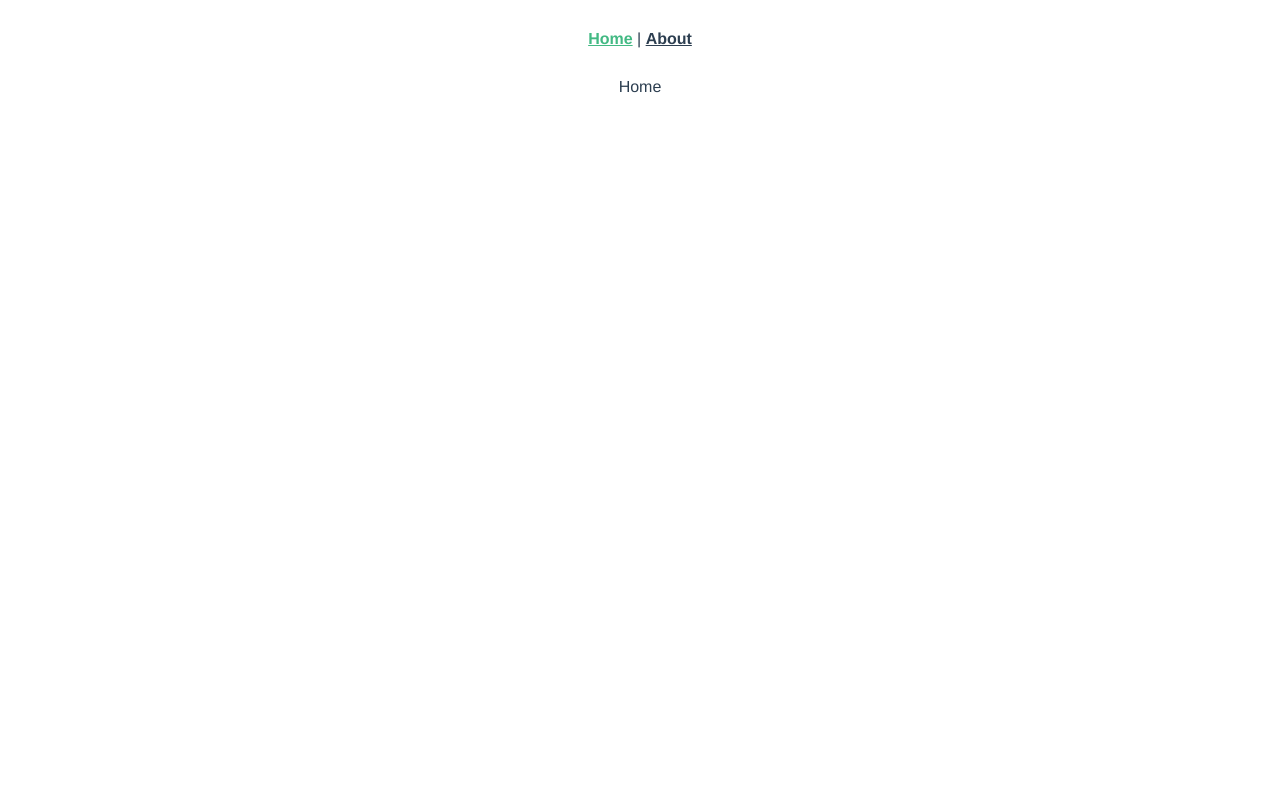
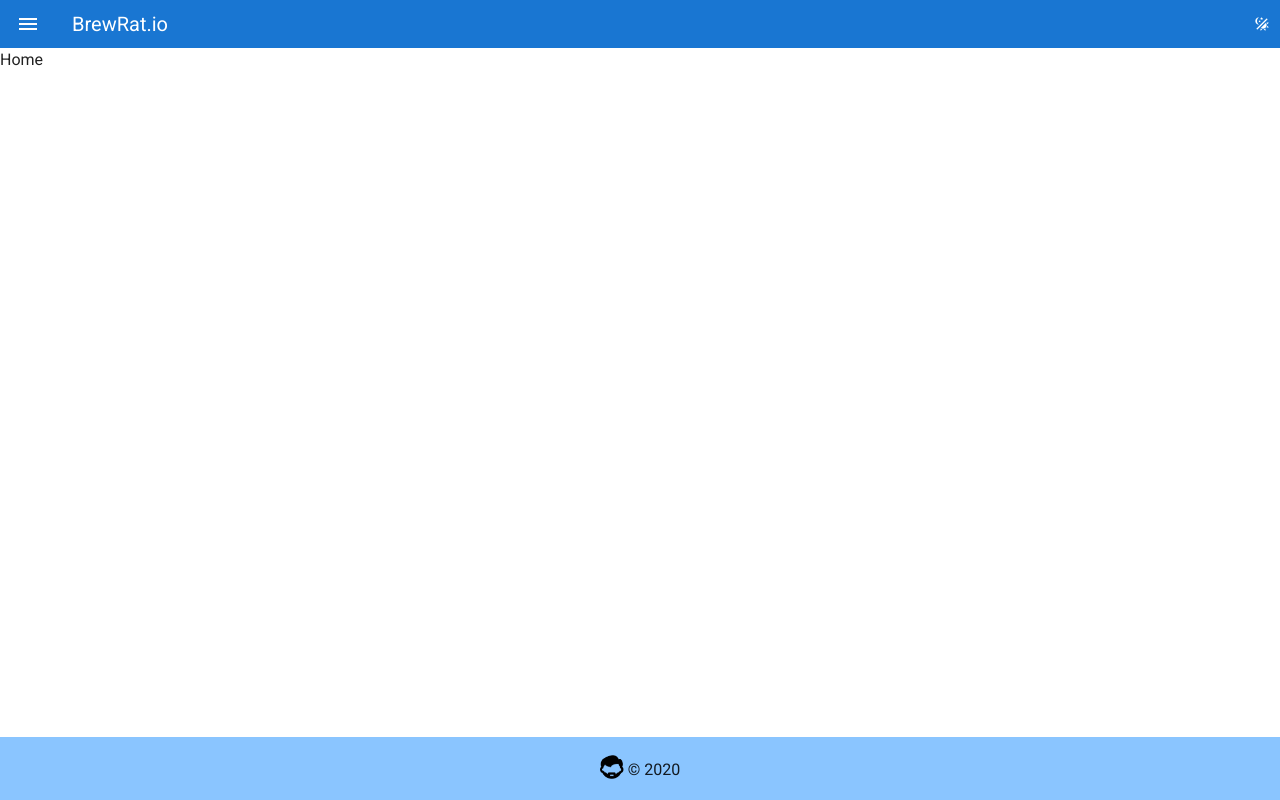
Before and after one commit to defeated/brewrat.io, a Vue app: page / in a window 1280 px wide. Built offline with nearby package versions, Linux system fonts and the light colour scheme.

Commit message:
basic layout, dark mode toggle

```diff
--- a/src/App.vue
+++ b/src/App.vue
@@ -1,32 +1,45 @@
 <template>
-  <div id="app">
-    <div id="nav">
-      <router-link to="/">Home</router-link> |
-      <router-link to="/about">About</router-link>
-    </div>
-    <router-view/>
-  </div>
+  <v-app>
+
+    <v-navigation-drawer v-model="drawer" app />
+
+    <v-app-bar app flat dark dense color="primary">
+      <v-app-bar-nav-icon @click="drawer = !drawer" />
+      <v-toolbar-title>BrewRat.io</v-toolbar-title>
+
+      <v-spacer />
+
+      <v-btn @click="$vuetify.theme.dark = !$vuetify.theme.dark" icon exact small>
+        <v-icon small>mdi-theme-light-dark</v-icon>
+      </v-btn>
+    </v-app-bar>
+
+    <v-content>
+      <router-view />
+    </v-content>
+
+    <v-footer inset app class="text-center" color="primary lighten-3">
+      <v-col class="text-center">
+        <img src="@/assets/face.png" height="24" width="24" />
+        &copy;
+        {{ new Date().getFullYear() }}
+      </v-col>
+    </v-footer>
+  </v-app>
 </template>
 
-<style>
-#app {
-  font-family: Avenir, Helvetica, Arial, sans-serif;
-  -webkit-font-smoothing: antialiased;
-  -moz-osx-font-smoothing: grayscale;
-  text-align: center;
-  color: #2c3e50;
+<script>
+export default {
+  data() {
+    return {
+      drawer: false
+    }
+  }
 }
+</script>
 
-#nav {
-  padding: 30px;
-}
-
-#nav a {
-  font-weight: bold;
-  color: #2c3e50;
-}
-
-#nav a.router-link-exact-active {
-  color: #42b983;
+<style scoped>
+.v-footer img {
+  vertical-align: text-bottom;
 }
 </style>
--- a/src/plugins/vuetify.js
+++ b/src/plugins/vuetify.js
@@ -5,5 +5,15 @@ import colors from 'vuetify/lib/util/colors';
 Vue.use(Vuetify);
 
 export default new Vuetify({
+  theme: {
+    dark: false,
 
+    themes: {
+      light: {
+      },
+      dark: {
+        primary: colors.brown.base
+      }
+    }
+  }
 });
```
Also changed, not shown: src/assets/face.png (added).
